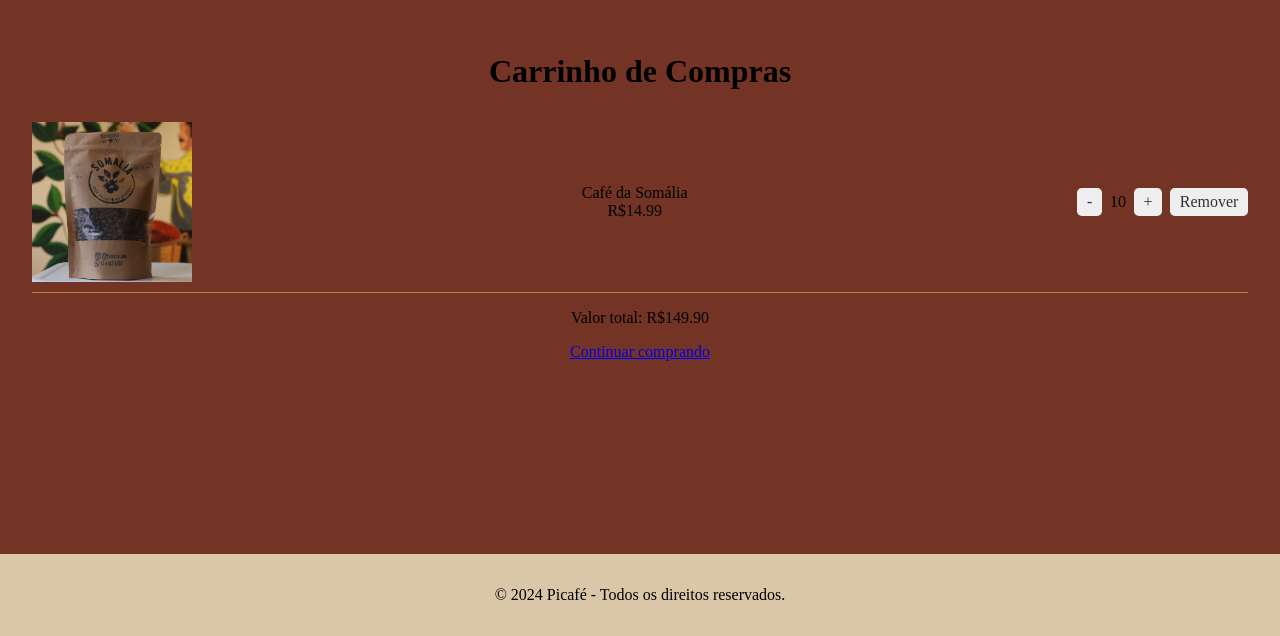
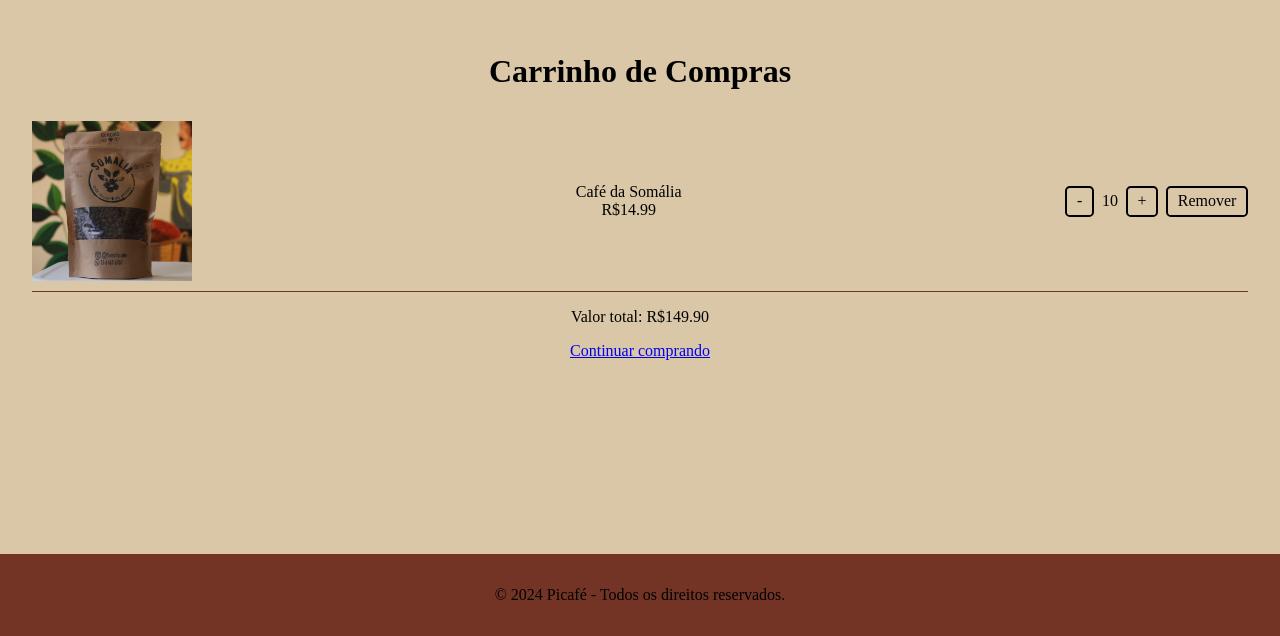
Before and after one commit to BrunoSFavaro/Picafe, a Django app: page /pages/cart/ in a window 1280 px wide. Shown: the part 164-800 px from the top of the page. Run offline with Django 5.2, Linux system fonts and the light colour scheme; a user stored in the database is signed in; data comes from the database, SQL or seed files in the repository; tables that the repository leaves empty hold one stand-in row (values such as "Sample post").

Commit message:
:art: style: Estilização das páginas atualizado

```diff
--- a/static/pages/css/layout.css
+++ b/static/pages/css/layout.css
@@ -1,5 +1,5 @@
 html, body {
-    background-color: #733426;
+    background-color: #D9C7A7;
     height: 100%;
     width: 100%;
     margin: 0;
@@ -7,6 +7,10 @@ html, body {
     box-sizing: border-box;
     display: flex;
     flex-direction: column;
+}
+
+.logo {
+    background-color: #733426;
 }
 
 .logo img{
@@ -78,8 +82,8 @@ main {
 .product-item {
     display: flex;
     align-items: center;
-    border-bottom: 1px solid #BF7E45;
-    padding: 10px 0;
+    border-bottom: 1px solid #733426;
+    padding: 0.6rem 0;
 }
 
 .product-image-cart {
@@ -103,16 +107,17 @@ main {
 }
 
 .minus-btn, .plus-btn, .remove-btn {
-    background: #eee;
+    background: transparent;
     padding: 0.3rem 0.6rem;
     text-decoration: none;
-    color: #333;
+    color: black;
+    border: 2px solid black;
     border-radius: 0.3rem;
 }
 
 /* Footer */
 footer {
-    background-color: #D9C7A7;
+    background-color: #733426;
     color: black;
     text-align: center;
     padding: 1rem;
```
